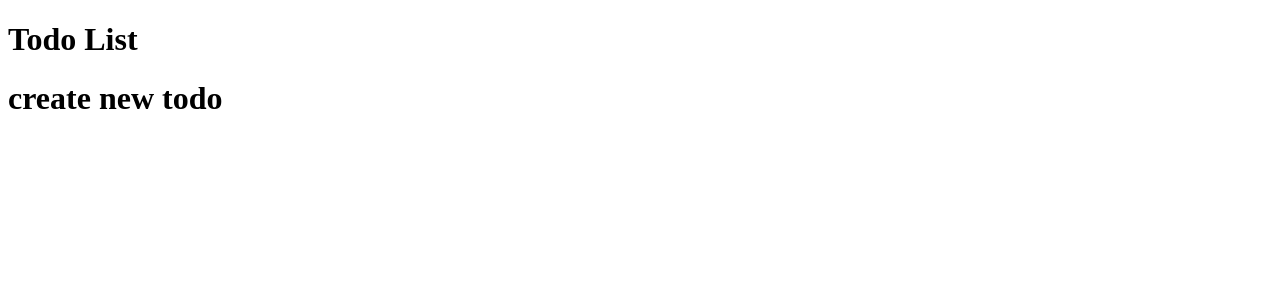
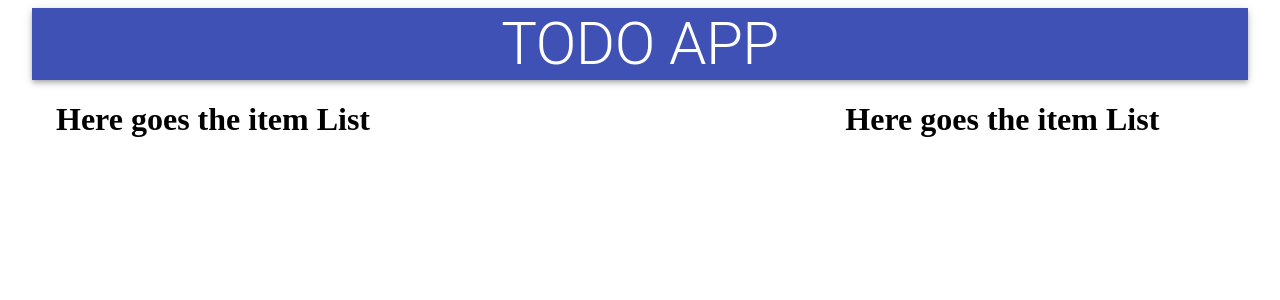
Before and after one commit to ushusdeepthi/mern_todo, a React (Create React App) app in the folder client/: page /todo in a window 1280 px wide. Shown: the top 300 px of the page. Built offline with nearby package versions, Linux system fonts and the light colour scheme; the HTML template or start-up script is replaced by a standard one.

Commit message:
Add structure to Todo Page

```diff
--- a/client/src/pages/Todo.jsx
+++ b/client/src/pages/Todo.jsx
@@ -1,13 +1,25 @@
 import React from 'react'
-
+import { Container, AppBar, Typography,Grow, Grid} from '@material-ui/core'
 
 
 export default function App() {
   return (
-         <div>
-           <h1>Todo List</h1>
-           <h1>create new todo</h1>
-         </div>
-
+          <Container maxWidth="lg">
+            <AppBar position="static">
+                <Typography variant="h2" align="center">TODO APP</Typography>
+            </AppBar>
+            <Grow in>
+              <Container>
+                <Grid container spacing={2}>
+                  <Grid item xs={8}>
+                    <h1>Here  goes the item List</h1>
+                  </Grid>
+                  <Grid item xs={4}>
+                    <h1>Here  goes the item List</h1>
+                  </Grid>
+                </Grid>
+              </Container>
+            </Grow>
+          </Container>
   )
 }
```
